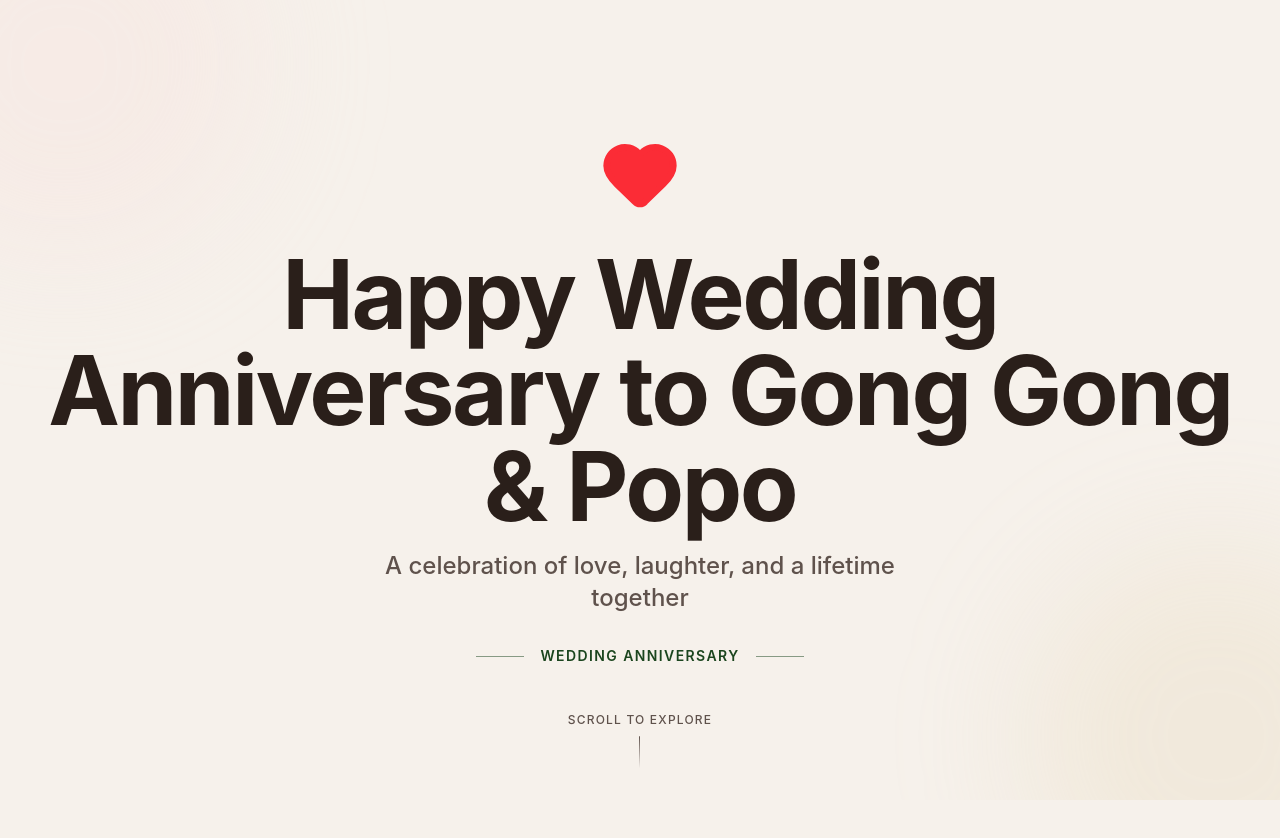
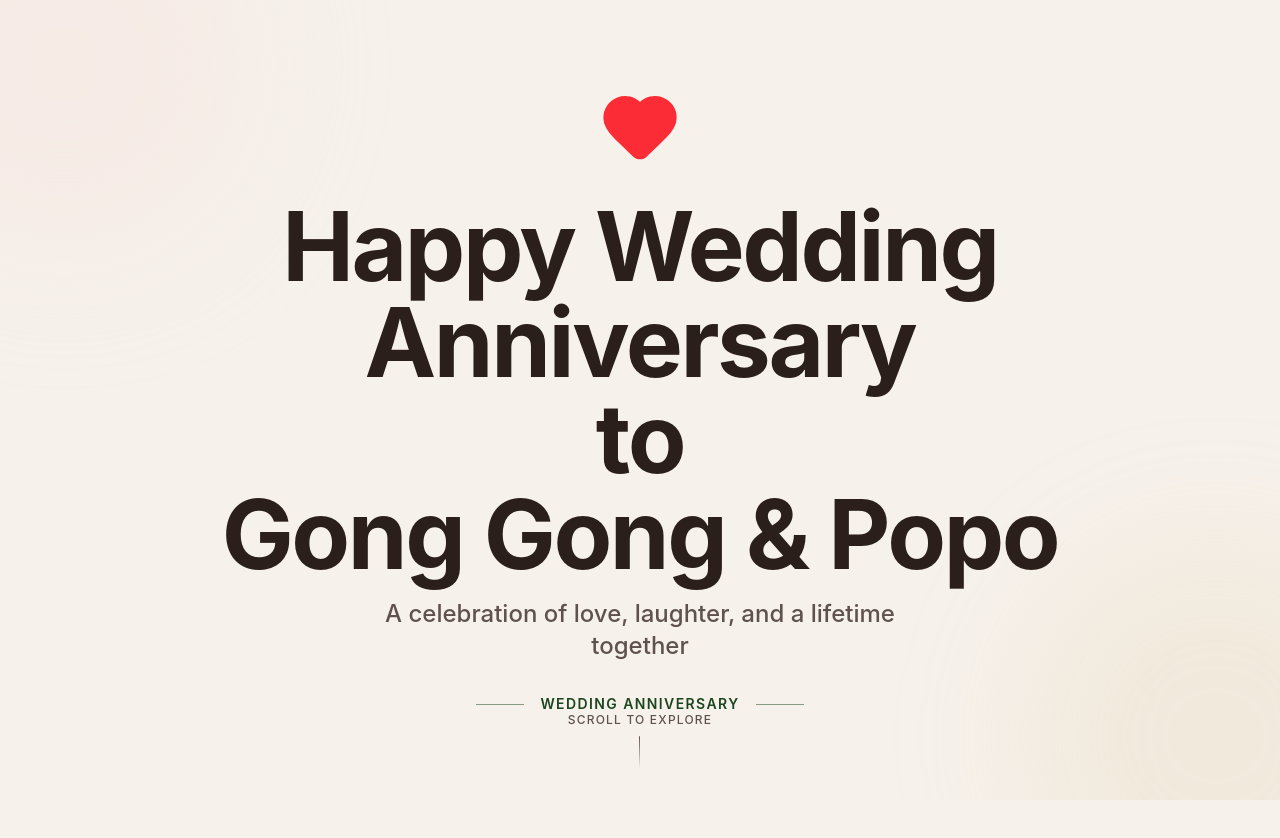
Before and after one commit to g-denn/photobookv2, a Next.js app: page / in a window 1280 px wide. Shown: the top 838 px of the page. Built offline with nearby package versions, Linux system fonts and the light colour scheme.

Commit message:
split hero heading onto three lines

```diff
--- a/components/photobook/hero-section.tsx
+++ b/components/photobook/hero-section.tsx
@@ -124,7 +124,9 @@ export function HeroSection() {
           ref={titleRef}
           className="mb-4 text-4xl font-bold tracking-tight text-foreground sm:text-5xl md:text-7xl lg:text-8xl"
         >
-          <span className="text-balance">Happy Wedding Anniversary to Gong Gong &amp; Popo</span>
+          <span className="block">Happy Wedding Anniversary</span>
+          <span className="block">to</span>
+          <span className="block">Gong Gong &amp; Popo</span>
         </h1>
 
         <p
```
